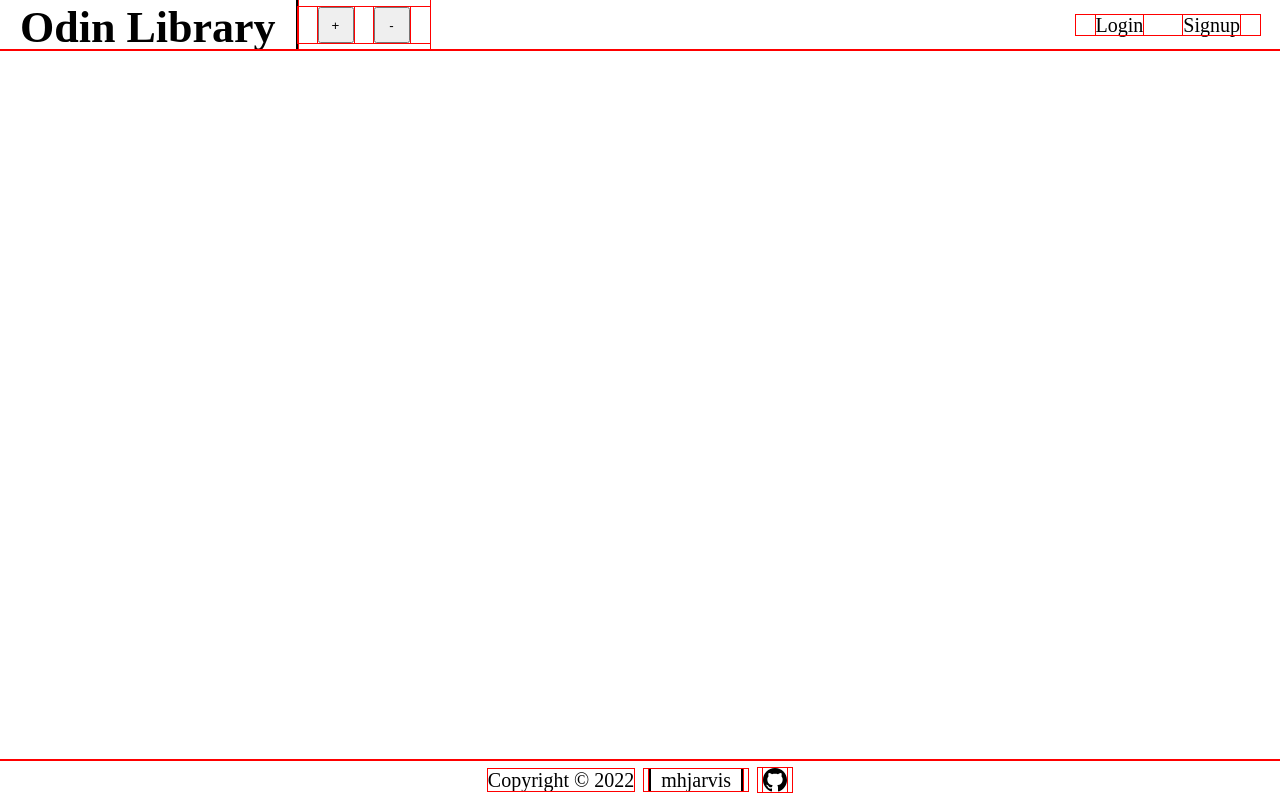
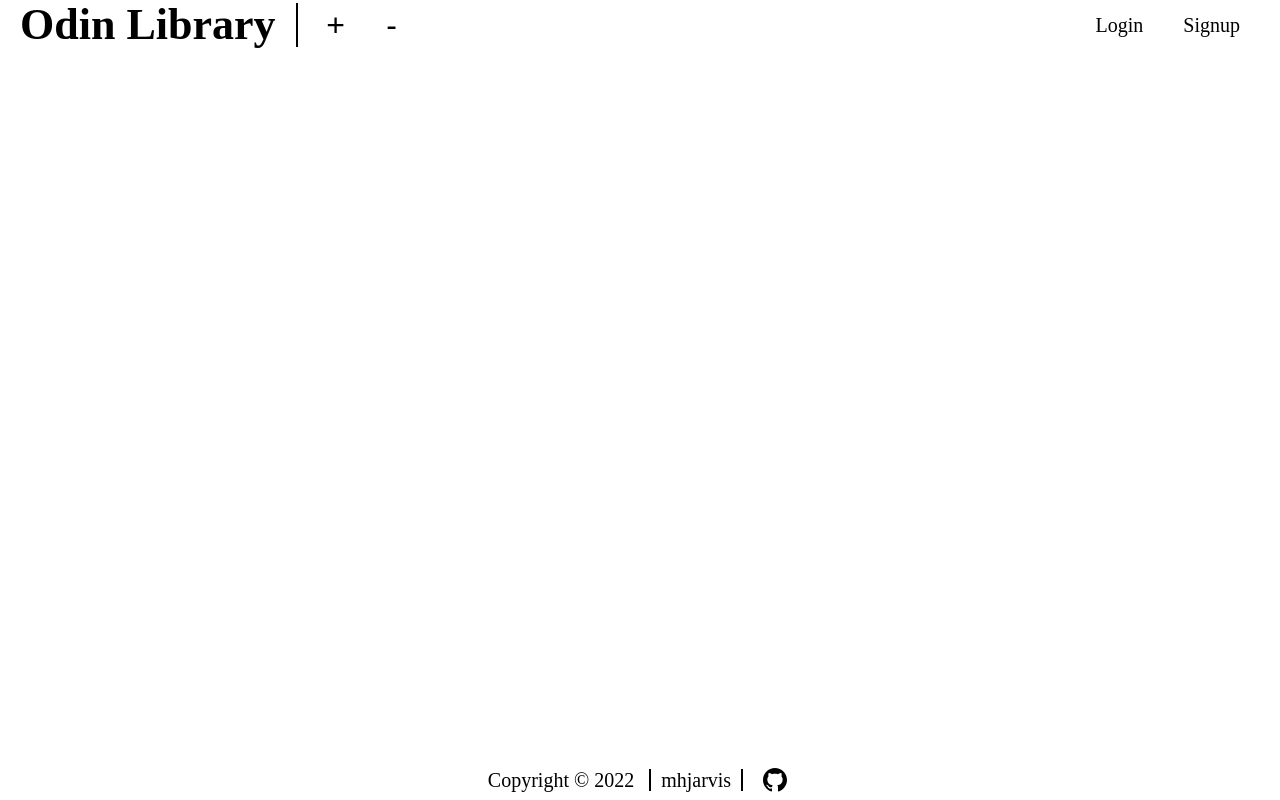
Before and after one commit to mhjarvis/odin-library, a plain HTML site: page index.html in a window 1280 px wide. Drawn offline with Linux system fonts and the light colour scheme; a web font is replaced by a local one.

Commit message:
Add styling to add/remove book buttons

```diff
--- a/css/header.css
+++ b/css/header.css
@@ -11,7 +11,6 @@
     display: flex;
     align-items: center;
     justify-content: flex-end;
-    height: 100%;
 }
 
 /************ Title ************/
@@ -31,13 +30,25 @@
 .control-buttons {
     display: flex;
     align-items: center;
+    justify-content: center;
     padding-left: 20px;
 }
 
 .control-buttons>button {
+    display: flex;
+    align-items: center;
+    justify-content: center;
     margin-right: 20px;
     height: 36px;
     width: 36px;
+    font-size: 32px;
+    background-color: white;
+    border: none;
+}
+
+.control-buttons>button:hover {
+    background-color: bisque;
+    border-radius: 50%;
 }
 
 /************ Login Section ************/
--- a/styles.css
+++ b/styles.css
@@ -5,8 +5,8 @@
 @import url('https://fonts.googleapis.com/css2?family=Baskervville&family=IM+Fell+English+SC&family=Rye&display=swap');
 
 * {
-    outline: 1px solid red;
-  }
+/*     outline: 1px solid red;
+ */  }
 
 body {
     font-family: 'IM Fell English SC', serif;
```
